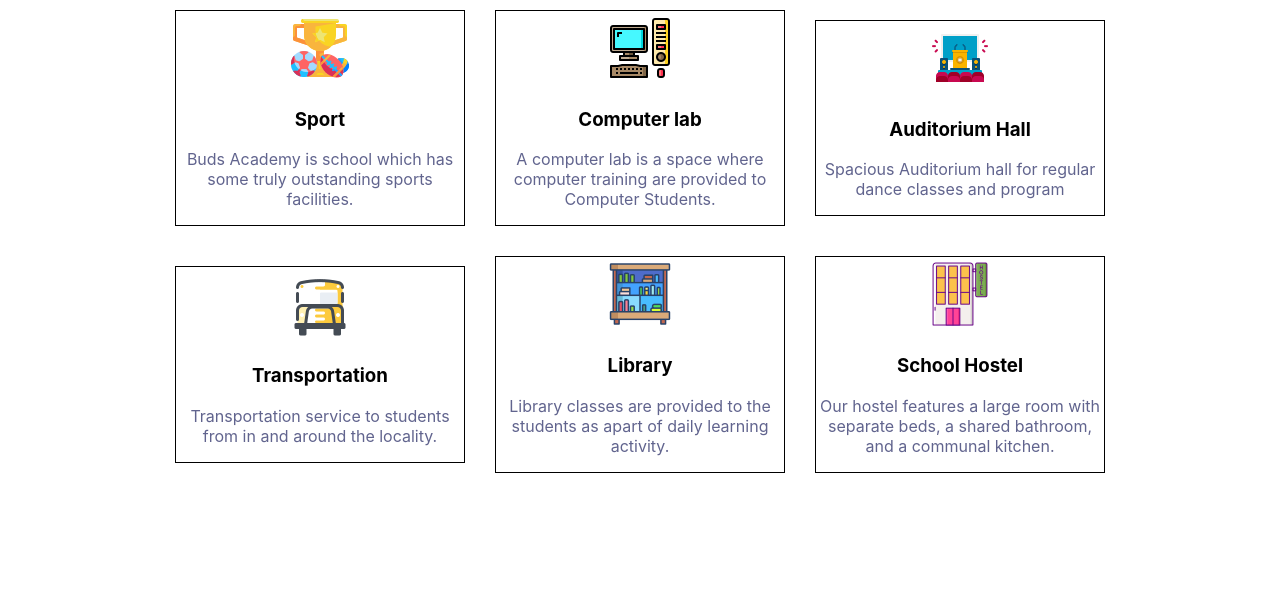
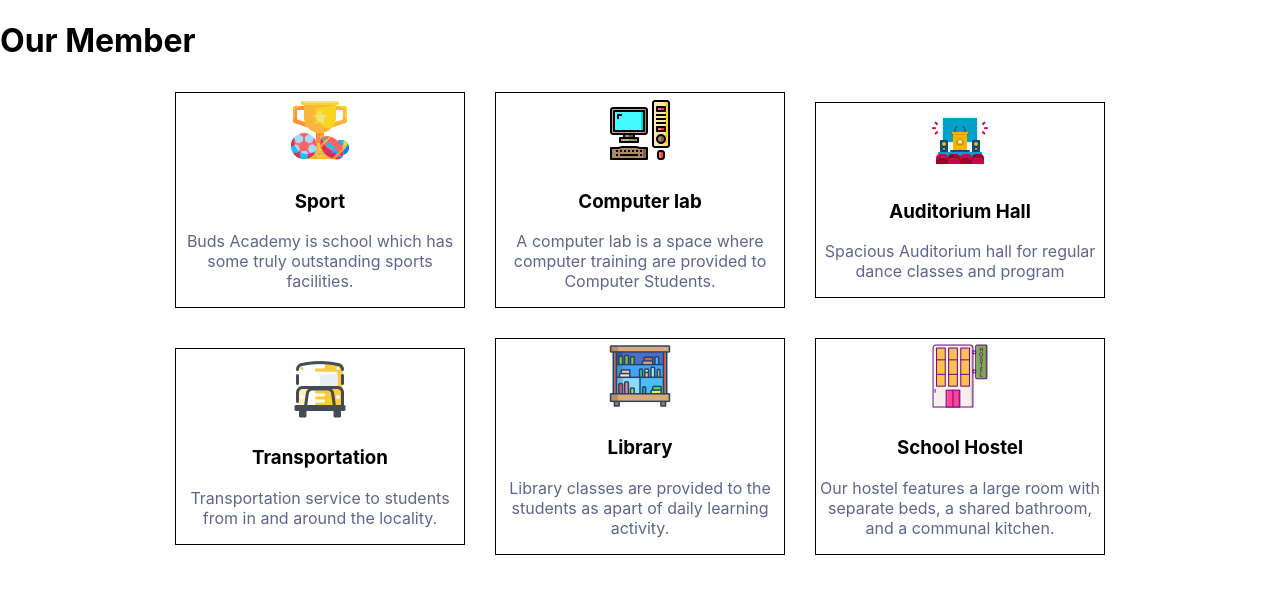
Before and after one commit to naharki/budsws, a React (Create React App) app: page / in a window 1280 px wide. Shown: the top 594 px of the page. Built offline with nearby package versions, Linux system fonts and the light colour scheme.

Commit message:
Some changes

```diff
--- a/src/App.js
+++ b/src/App.js
@@ -1,9 +1,11 @@
 import Card from './components/Card';
 import './App.css';
+import Testomonial from './components/Testomonial';
 
 function App() {
   return (
     <div className="App">
+      <Testomonial />
       <Card />
     </div>
   );
--- /dev/null
+++ b/src/components/Testomonial.jsx
@@ -0,0 +1,10 @@
+import "../styles/Testomonial.css";
+
+function Testomonial() {
+  return (
+    <>
+      <h1 className="title">Our Member</h1>
+    </>
+  );
+}
+export default Testomonial;
```
Also changed, not shown: src/styles/Testomonial.css (added).
